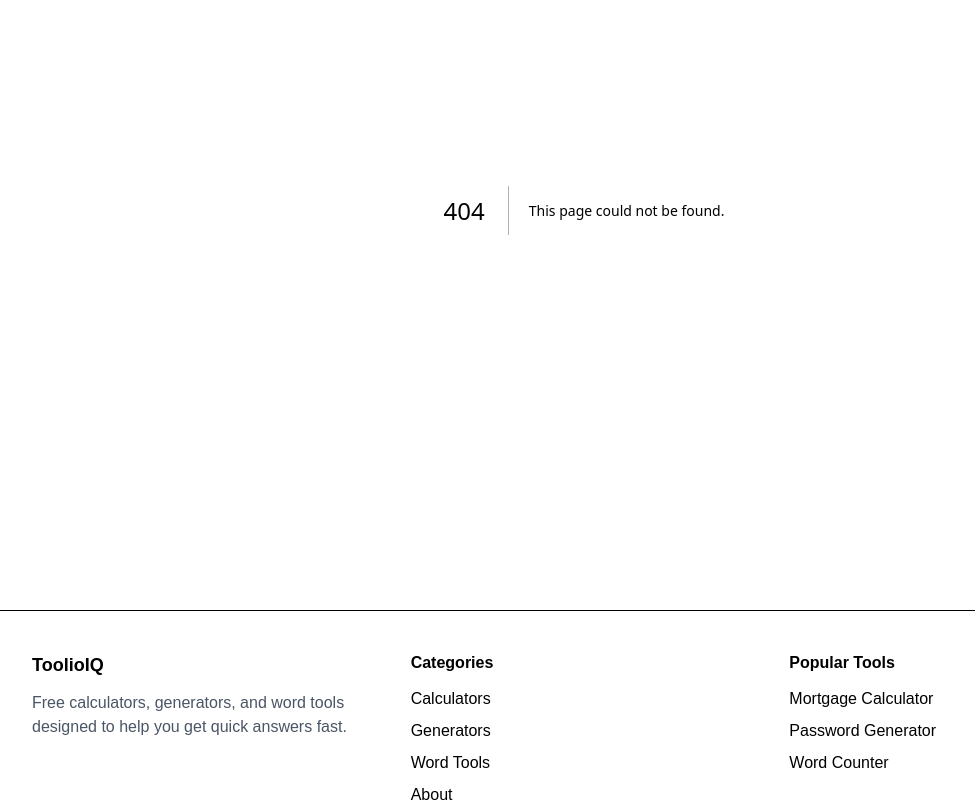
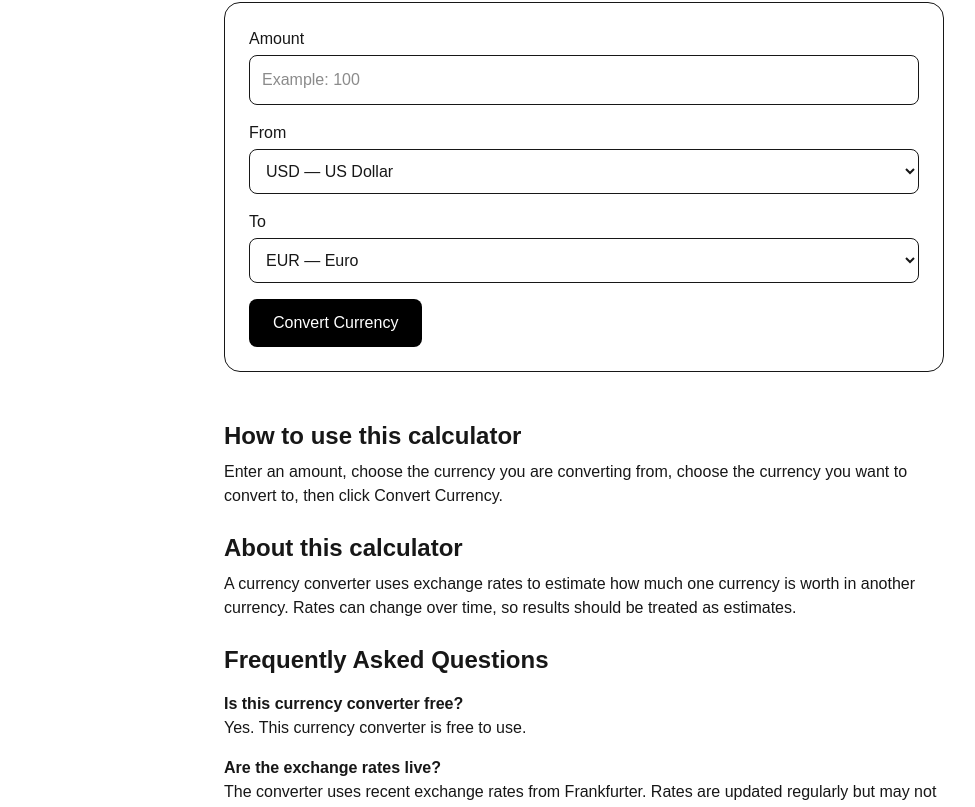
Before and after one commit to toolioiq/toolioiq, a Next.js app: page /converters/currency-converter in a window 1280 px wide. Before the commit this address had no page. Shown: the part 263-1070 px from the top of the page, without its empty margins (56-1031 px from the left). Built offline with nearby package versions, Linux system fonts and the light colour scheme.

Commit message:
Add currency converter

```diff
--- /dev/null
+++ b/app/converters/currency-converter/page.tsx
@@ -0,0 +1,77 @@
+import type { Metadata } from "next";
+import CurrencyConverter from "@/components/CurrencyConverter";
+import CalculatorPageLayout from "@/components/CalculatorPageLayout";
+
+export const metadata: Metadata = {
+  title: "Currency Converter | ToolioIQ",
+  description:
+    "Convert currencies using live exchange rates with ToolioIQ's free currency converter.",
+};
+
+export default function CurrencyConverterPage() {
+  return (
+    <CalculatorPageLayout
+      title="Currency Converter"
+      description="Use this free currency converter to convert between popular currencies using live exchange rates."
+      howToUse={
+        <p>
+          Enter an amount, choose the currency you are converting from, choose
+          the currency you want to convert to, then click Convert Currency.
+        </p>
+      }
+      explanation={
+        <p>
+          A currency converter uses exchange rates to estimate how much one
+          currency is worth in another currency. Rates can change over time, so
+          results should be treated as estimates.
+        </p>
+      }
+      faqs={
+        <>
+          <h3 className="font-semibold mt-4">
+            Is this currency converter free?
+          </h3>
+          <p>Yes. This currency converter is free to use.</p>
+
+          <h3 className="font-semibold mt-4">
+            Are the exchange rates live?
+          </h3>
+          <p>
+            The converter uses recent exchange rates from Frankfurter. Rates are
+            updated regularly but may not reflect real-time market prices.
+          </p>
+
+          <h3 className="font-semibold mt-4">
+            Should I use this for financial decisions?
+          </h3>
+          <p>
+            This tool is for informational purposes only. Always verify rates
+            with your bank, broker, or payment provider before making financial
+            decisions.
+          </p>
+        </>
+      }
+      relatedTools={[
+        {
+          title: "Unit Converter",
+          href: "/converters/unit-converter",
+          description:
+            "Convert length, weight, and temperature units in one place.",
+        },
+        {
+          title: "Data Storage Converter",
+          href: "/converters/data-storage-converter",
+          description:
+            "Convert bits, bytes, kilobytes, megabytes, gigabytes, terabytes, and binary storage units.",
+        },
+        {
+          title: "Percentage Calculator",
+          href: "/calculators/percentage-calculator",
+          description: "Calculate percentages quickly and easily.",
+        },
+      ]}
+    >
+      <CurrencyConverter />
+    </CalculatorPageLayout>
+  );
+}
--- /dev/null
+++ b/components/CurrencyConverter.tsx
@@ -0,0 +1,150 @@
+"use client";
+
+import { useState } from "react";
+
+const currencies = [
+  { code: "USD", label: "US Dollar" },
+  { code: "EUR", label: "Euro" },
+  { code: "GBP", label: "British Pound" },
+  { code: "CAD", label: "Canadian Dollar" },
+  { code: "AUD", label: "Australian Dollar" },
+  { code: "JPY", label: "Japanese Yen" },
+  { code: "CHF", label: "Swiss Franc" },
+  { code: "CNY", label: "Chinese Yuan" },
+  { code: "INR", label: "Indian Rupee" },
+  { code: "NGN", label: "Nigerian Naira" },
+];
+
+export default function CurrencyConverter() {
+  const [amount, setAmount] = useState("");
+  const [fromCurrency, setFromCurrency] = useState("USD");
+  const [toCurrency, setToCurrency] = useState("EUR");
+  const [result, setResult] = useState<number | null>(null);
+  const [rateDate, setRateDate] = useState("");
+  const [error, setError] = useState("");
+  const [loading, setLoading] = useState(false);
+
+  const convertCurrency = async () => {
+    setError("");
+    setResult(null);
+    setRateDate("");
+
+    const inputAmount = Number(amount);
+
+    if (amount === "" || isNaN(inputAmount) || inputAmount <= 0) {
+      setError("Please enter a valid amount.");
+      return;
+    }
+
+    if (fromCurrency === toCurrency) {
+      setResult(Number(inputAmount.toFixed(2)));
+      return;
+    }
+
+    try {
+      setLoading(true);
+
+      const response = await fetch(
+        `https://api.frankfurter.dev/v2/rates?base=${fromCurrency}&quotes=${toCurrency}`
+      );
+
+      if (!response.ok) {
+        throw new Error("Unable to fetch exchange rate.");
+      }
+
+      const data: {
+        date: string;
+        base: string;
+        quote: string;
+        rate: number;
+      }[] = await response.json();
+
+      const rate = data[0]?.rate;
+
+      if (!rate) {
+        throw new Error("Exchange rate not found.");
+      }
+
+      setResult(Number((inputAmount * rate).toFixed(2)));
+      setRateDate(data[0].date);
+    } catch {
+      setError("Unable to convert currency right now. Please try again later.");
+    } finally {
+      setLoading(false);
+    }
+  };
+
+  return (
+    <div className="border rounded-2xl p-6 space-y-4">
+      <div>
+        <label className="block font-medium mb-1">Amount</label>
+        <input
+          type="number"
+          value={amount}
+          onChange={(e) => setAmount(e.target.value)}
+          className="border rounded-lg p-3 w-full"
+          placeholder="Example: 100"
+        />
+      </div>
+
+      <div>
+        <label className="block font-medium mb-1">From</label>
+        <select
+          value={fromCurrency}
+          onChange={(e) => setFromCurrency(e.target.value)}
+          className="border rounded-lg p-3 w-full"
+        >
+          {currencies.map((currency) => (
+            <option key={currency.code} value={currency.code}>
+              {currency.code} — {currency.label}
+            </option>
+          ))}
+        </select>
+      </div>
+
+      <div>
+        <label className="block font-medium mb-1">To</label>
+        <select
+          value={toCurrency}
+          onChange={(e) => setToCurrency(e.target.value)}
+          className="border rounded-lg p-3 w-full"
+        >
+          {currencies.map((currency) => (
+            <option key={currency.code} value={currency.code}>
+              {currency.code} — {currency.label}
+            </option>
+          ))}
+        </select>
+      </div>
+
+      <button
+        onClick={convertCurrency}
+        disabled={loading}
+        className="bg-black text-white px-6 py-3 rounded-lg disabled:opacity-50"
+      >
+        {loading ? "Converting..." : "Convert Currency"}
+      </button>
+
+      {error && <p className="text-red-600 font-medium">{error}</p>}
+
+      {result !== null && (
+        <div className="bg-gray-50 border rounded-xl p-6 space-y-2">
+          <h2 className="text-2xl font-bold mb-2">Conversion Result</h2>
+
+          <p className="text-xl">
+            {amount} {fromCurrency} ={" "}
+            <strong>
+              {result.toLocaleString()} {toCurrency}
+            </strong>
+          </p>
+
+          {rateDate && (
+            <p className="text-sm text-gray-500">
+              Exchange rate date: {rateDate}
+            </p>
+          )}
+        </div>
+      )}
+    </div>
+  );
+}
--- a/data/tools.ts
+++ b/data/tools.ts
@@ -150,4 +150,11 @@ export const tools = [
   description:
     "Convert bits, bytes, kilobytes, megabytes, gigabytes, terabytes, and binary storage units.",
   },
+  {
+  title: "Currency Converter",
+  href: "/converters/currency-converter",
+  category: "Converters",
+  description:
+    "Convert popular currencies using live exchange rates.",
+  },
 ];
```
